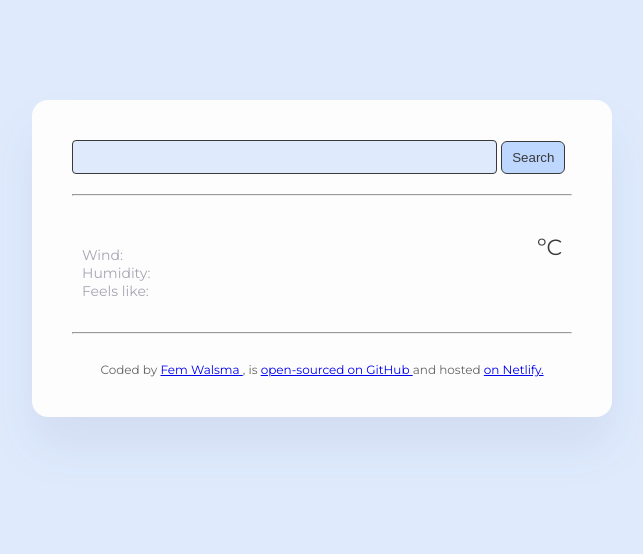
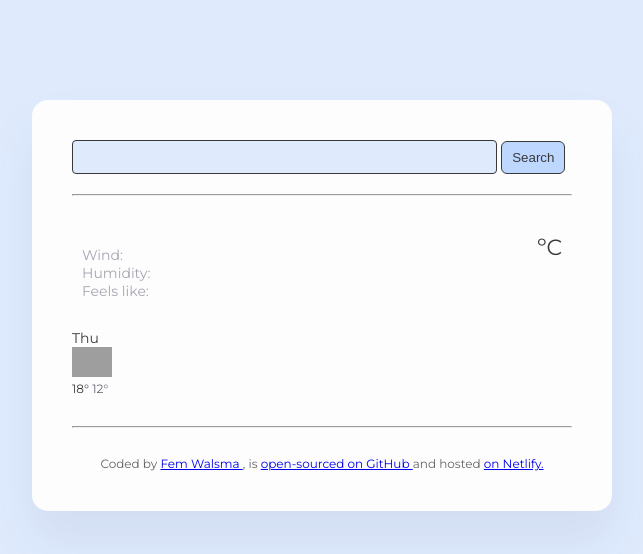
Before and after one commit to Fem1998/Weer-app, a plain HTML site: page index.html in a window 1280 px wide. Shown: the whole page, without its empty margins (318-961 px from the left). Drawn offline with nearby package versions, Linux system fonts and the light colour scheme; no server answers; grey boxes are pictures that could not be loaded.

Commit message:
Added forecast in HTML and CSS

```diff
--- a/index.html
+++ b/index.html
@@ -47,6 +47,25 @@ Feels like: <strong id="feels-like"></strong>
 </div>
 </div>
 </main>
+<div class="weather-forecast">
+    <div class="row">
+        <div class="col-2">
+            <div class="weather-forecast-date">
+                Thu
+            </div>
+            <img src="http://shecodes-assets.s3.amazonaws.com/api/weather/icons/broken-clouds-day.png" alt=""
+                width="40" />
+            <div class="weather-app-temperatures">
+                <span class="weather-app-forecast-max">
+                    18°
+                </span>
+                <span class="weather-app-forecast-min">
+                    12°
+                </span>
+            </div>
+        </div>
+    </div>
+</div>
 <hr />
 <footer>
         Coded by
--- a/src/index.css
+++ b/src/index.css
@@ -90,6 +90,25 @@ main {
     font-size: 22px;
 }
 
+.weather-forecast {
+    margin-top: 5px;
+    margin-bottom: 30px;
+}
+
+.weather-forecast-date {
+    color: #393939;
+    font-size: 14px;
+}
+
+.weather-app-temperatures {
+    color: #393939;
+    font-size: 12px;
+}
+
+.weather-app-forecast-min{
+    color: #606470;
+}
+
 footer {
     font-size: small;
     padding: 20px 0px 0px 0px;
```
